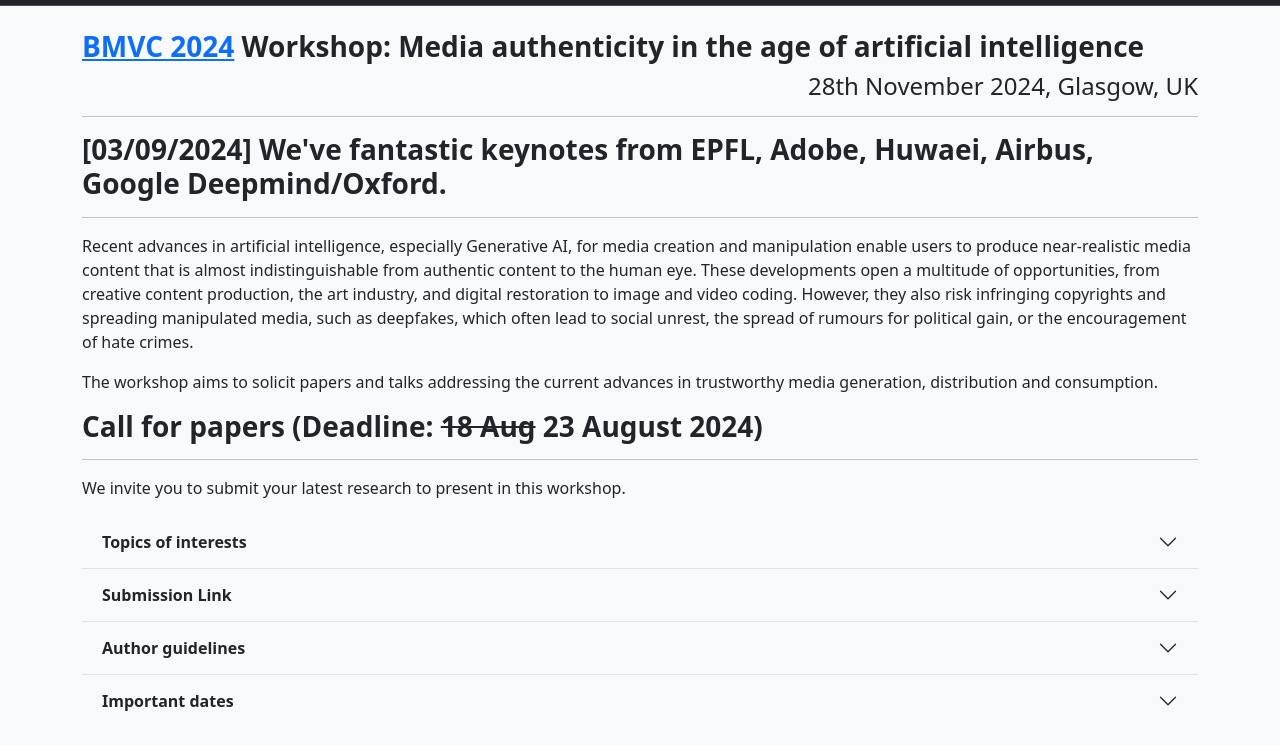
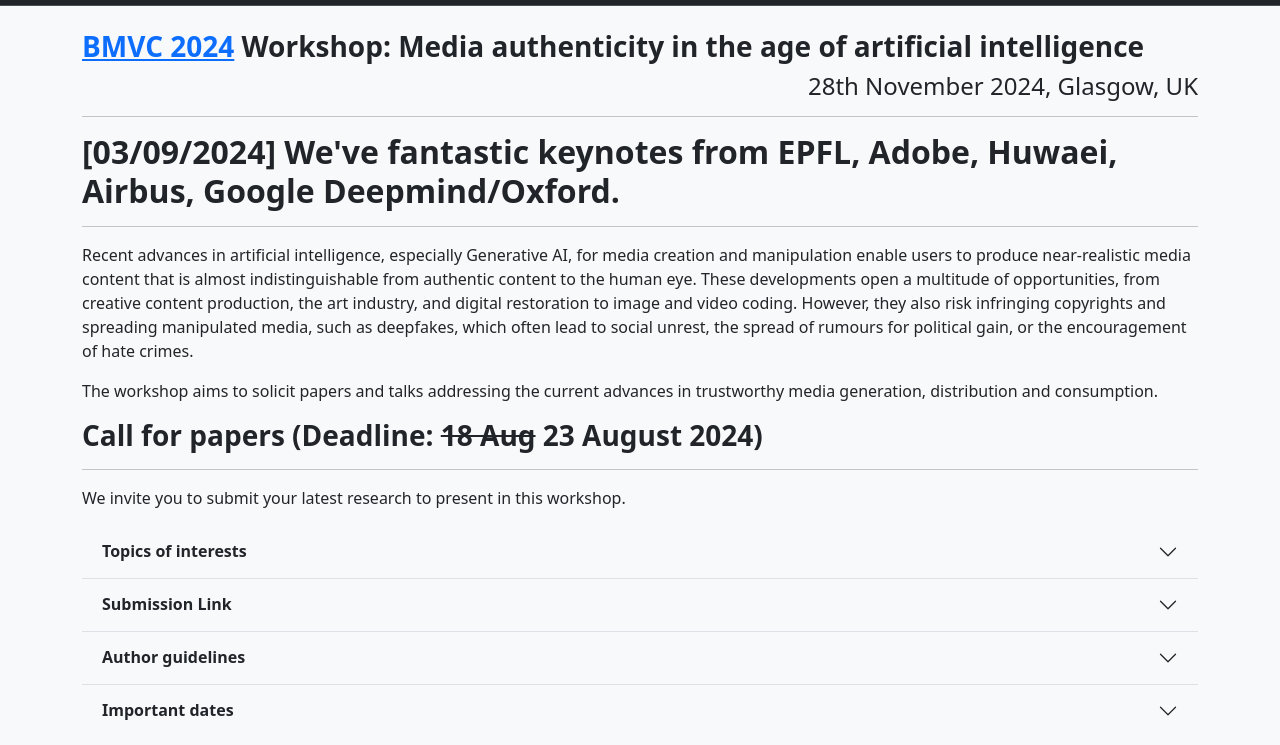
Before and after one commit to dbhowmik/MediaTrust, a plain HTML site: page workshops/index.html in a window 1280 px wide. Shown: the part 51-796 px from the top of the page. Drawn offline with nearby package versions, Linux system fonts and the light colour scheme.

Commit message:
Update index.html

```diff
--- a/workshops/index.html
+++ b/workshops/index.html
@@ -41,7 +41,7 @@
             <h3><strong><a href="https://bmvc2024.org/">BMVC 2024</a> Workshop: Media authenticity in the age of artificial intelligence </strong></h3>
 			<h4 align="right">28th November 2024, Glasgow, UK</h4>
             <hr>
-	    <h3><strong>[03/09/2024] We've fantastic keynotes from EPFL, Adobe, Huwaei, Airbus, Google Deepmind/Oxford.</strong></h3>
+	    <h2><strong>[03/09/2024] We've fantastic keynotes from EPFL, Adobe, Huwaei, Airbus, Google Deepmind/Oxford.</strong></h2>
             <hr>
             <p>Recent advances in artificial intelligence, especially Generative AI, for media creation and manipulation enable users to produce near-realistic media content that is almost indistinguishable from authentic content to the human eye. These developments open a multitude of opportunities, from creative content production, the art industry, and digital restoration to image and video coding. However, they also risk infringing copyrights and spreading manipulated media, such as deepfakes, which often lead to social unrest, the spread of rumours for political gain, or the encouragement of hate crimes.</p>
 			<p>The workshop aims to solicit papers and talks addressing the current advances in trustworthy media generation, distribution and consumption. </p>
```
